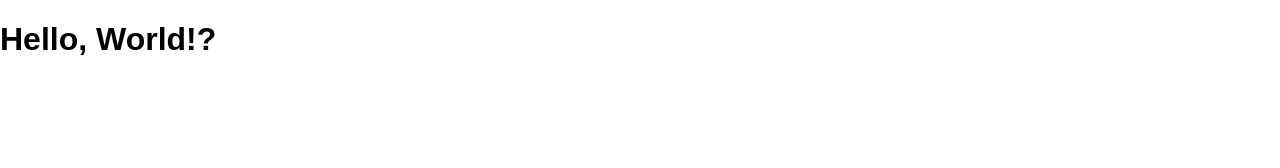
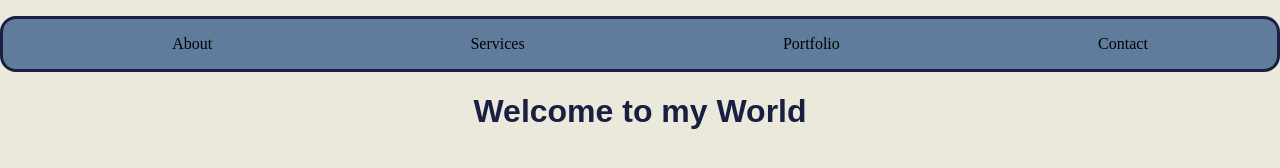
Before and after one commit to cmhfl92/sassy-portfolio, a website built with webpack: page src/index.html in a window 1280 px wide. Built offline with nearby package versions, Linux system fonts and the light colour scheme.

Commit message:
Finalized Header

```diff
--- a/src/index.html
+++ b/src/index.html
@@ -6,6 +6,31 @@
   <title>Sassy Portfolio</title>
 </head>
 <body>
-  <h1>Hello, World!</h1>
+  <ul>
+    <li>About</li>
+    <li>Services</li>
+    <li>Portfolio</li>
+    <li>Contact</li>
+  </ul>
+  <h1>Welcome to my World</h1>
+  <!-- <p>Christa Hegedus</p> -->
+
+  <!-- <section>
+    <div class="one">
+
+    </div>
+    <div class="two">
+
+    </div>
+    <div class="three">
+
+    </div>
+  </section>
+  <footer>
+
+
+    </ul>
+  </footer>
+  </ul> -->
 </body>
 </html>
--- a/src/index.js
+++ b/src/index.js
@@ -2,7 +2,6 @@ import './index.html'
 import './styles/screen.sass'
 
 const main = () => {
-  document.querySelector('h1').textContent += '?'
 }
 
 document.addEventListener('DOMContentLoaded', main)
--- a/src/styles/screen.sass
+++ b/src/styles/screen.sass
@@ -1,12 +1,38 @@
-@import 'utility'
-
-$base-text-size: 16px
-$base-font-family: sans-serif
-
-html
-  text-size-adjust: 100%
+$font: #181f41
 
 body
-  @include font-smoothing(on)
   margin: 0
-  font: $base-text-size / 1 $base-font-family
+  font-family: sans-serif
+  background-color: #ebe9dc
+
+  ul
+    list-style: none
+    display: flex
+    justify-content: space-around
+    align-items: center
+    background-color: #607c9c
+    padding-top: 1em
+    padding-bottom: 1em
+    border: solid $font
+    border-radius: 1em
+    // position: fixed
+    // center: 0
+    // top: 0
+
+    li
+      font-family: 'Source Sans Pro'
+
+    &:hover
+      cursor: pointer
+      color: #ebe9dc
+
+  h1
+    text-align: center
+    color:  $font
+
+
+
+
+  // h1
+  //   text-align: center
+  //
```
